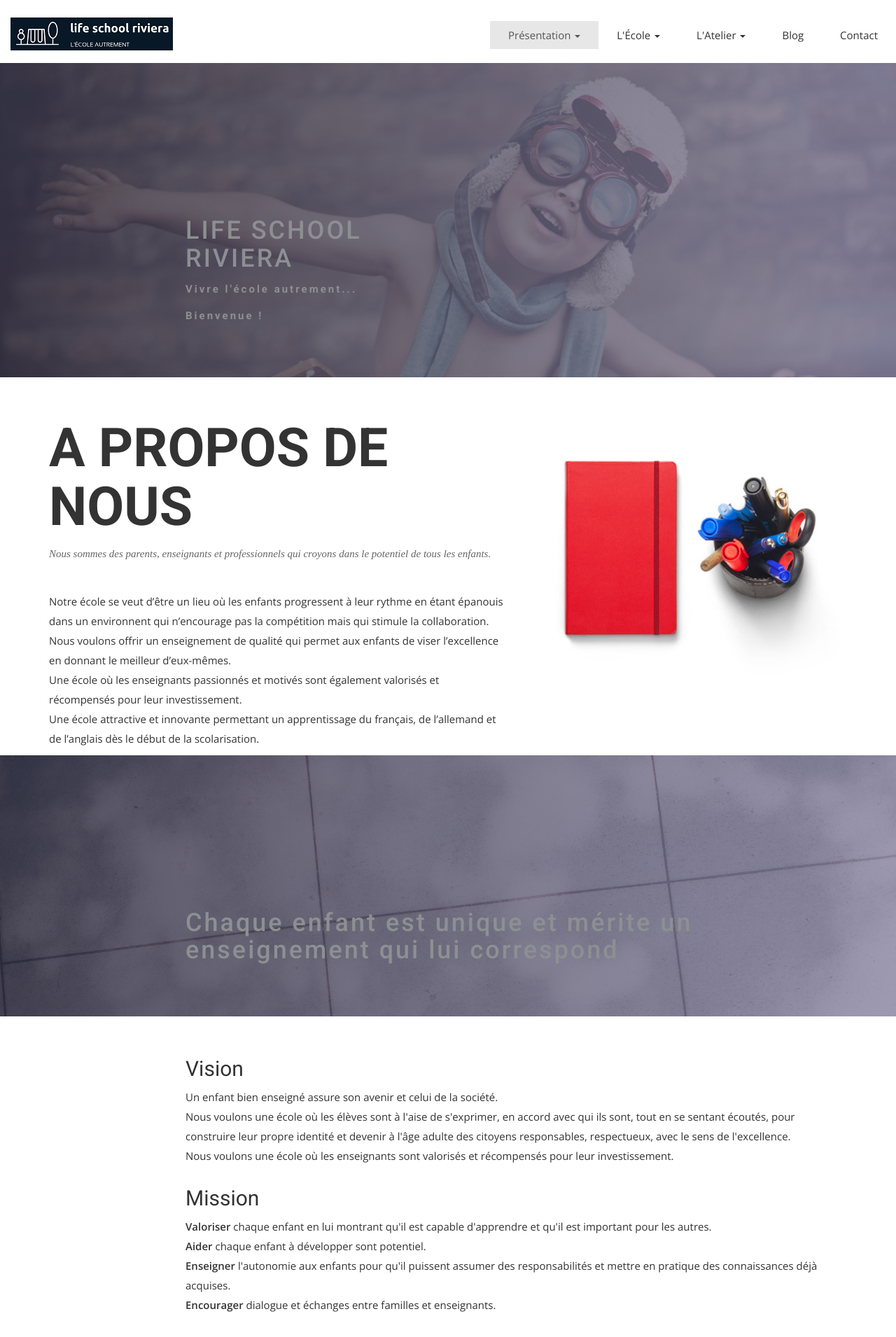
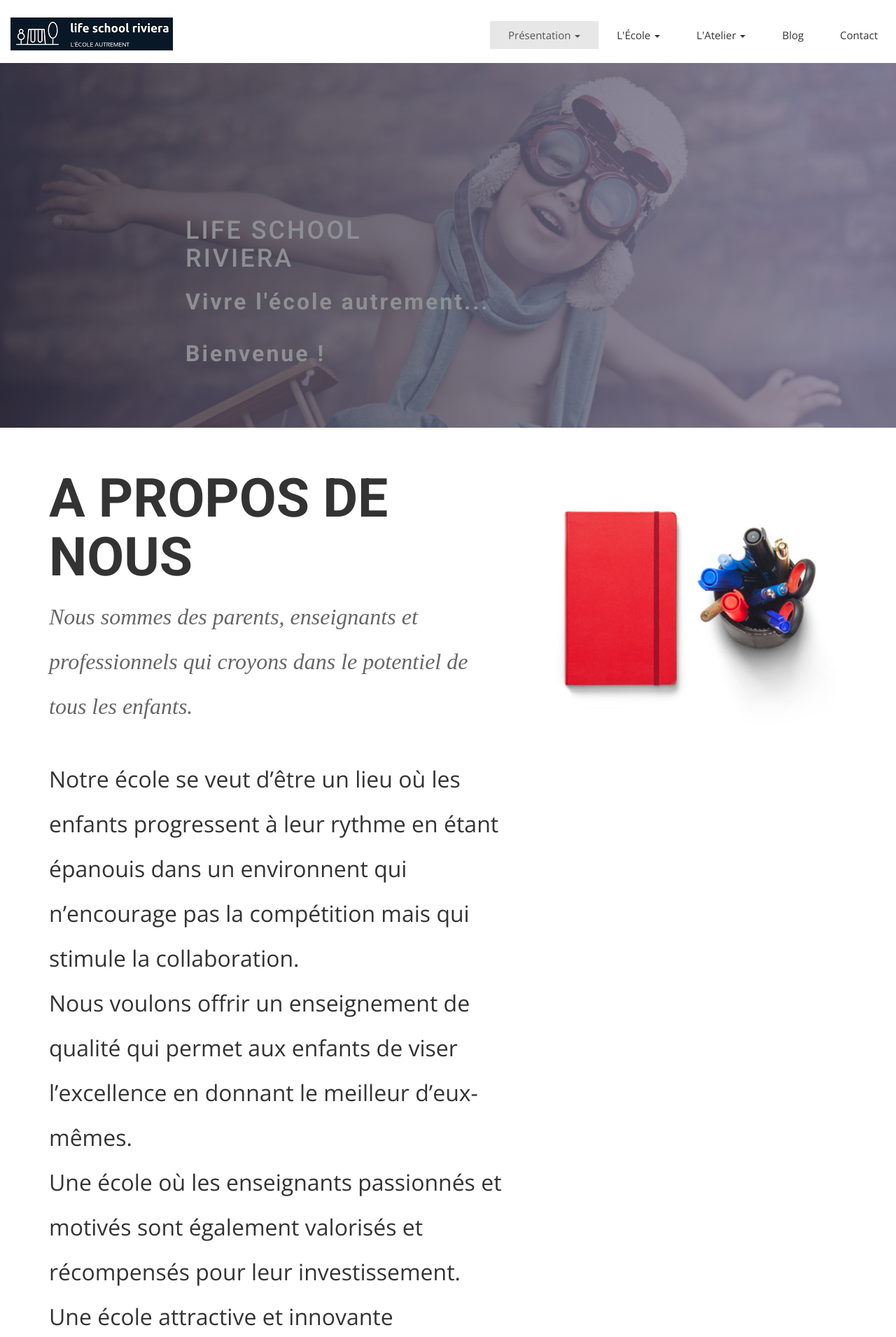
Before and after one commit to midjoule/lifeschool, a Jekyll site: the page built from index.html, in a window 1280 px wide. Shown: the top 1910 px of the page at 70% size. Built offline with Jekyll 4.4.1, drawn with Linux system fonts in a browser that asks for light colours; nearby versions of some CDN libraries; some web fonts are replaced.

Commit message:
Update airspace.css

```diff
--- a/css/airspace.css
+++ b/css/airspace.css
@@ -26,7 +26,7 @@
   font-family: 'Roboto', sans-serif;
 }
 h2 {
-  font-size: 30px;
+  font-size: 5vw;
   font-weight: 400;
 }
 h3 {
@@ -34,8 +34,8 @@
   font-weight: 300;
 }
 p {
-  font-size: 15px;
-  line-height: 28px;
+  font-size: 2.5vw;
+  line-height: 5vw;
 }
 ul {
   padding: 0;
@@ -55,11 +55,13 @@
   text-transform: uppercase;
   font-size: 6vw;
   font-weight: 600;
+  white-space: normal;
 }
 .section-title p {
   font-family: 'Volkhov', serif;
   font-style: italic;
   color: #666;
+  white-space: normal;
 }
 
 /*--
@@ -422,7 +424,7 @@
   display: inline-block;
   padding: 0px 25px;
   cursor: pointer;
-  font-size: 15px;
+  font-size: 4vw;
   line-height: 40px;
   font-weight: 600;
   color: #333333;
```
